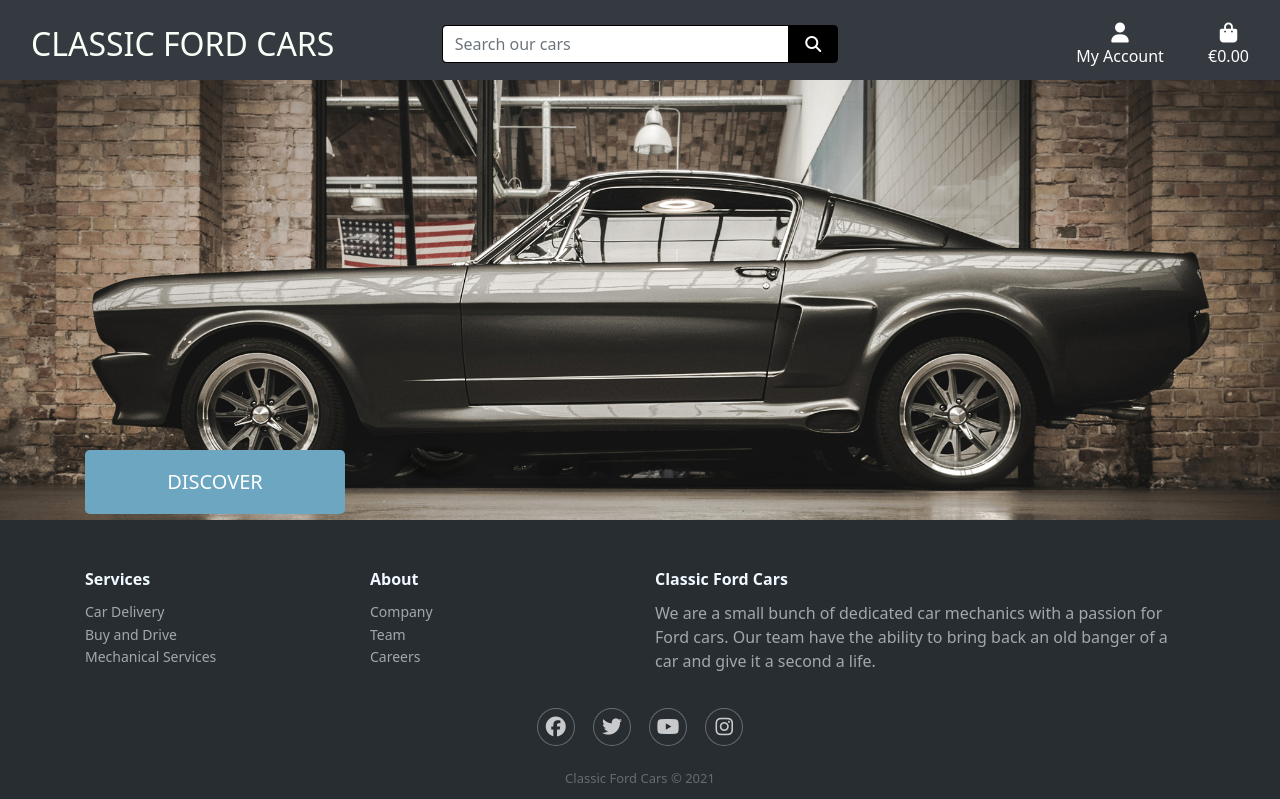
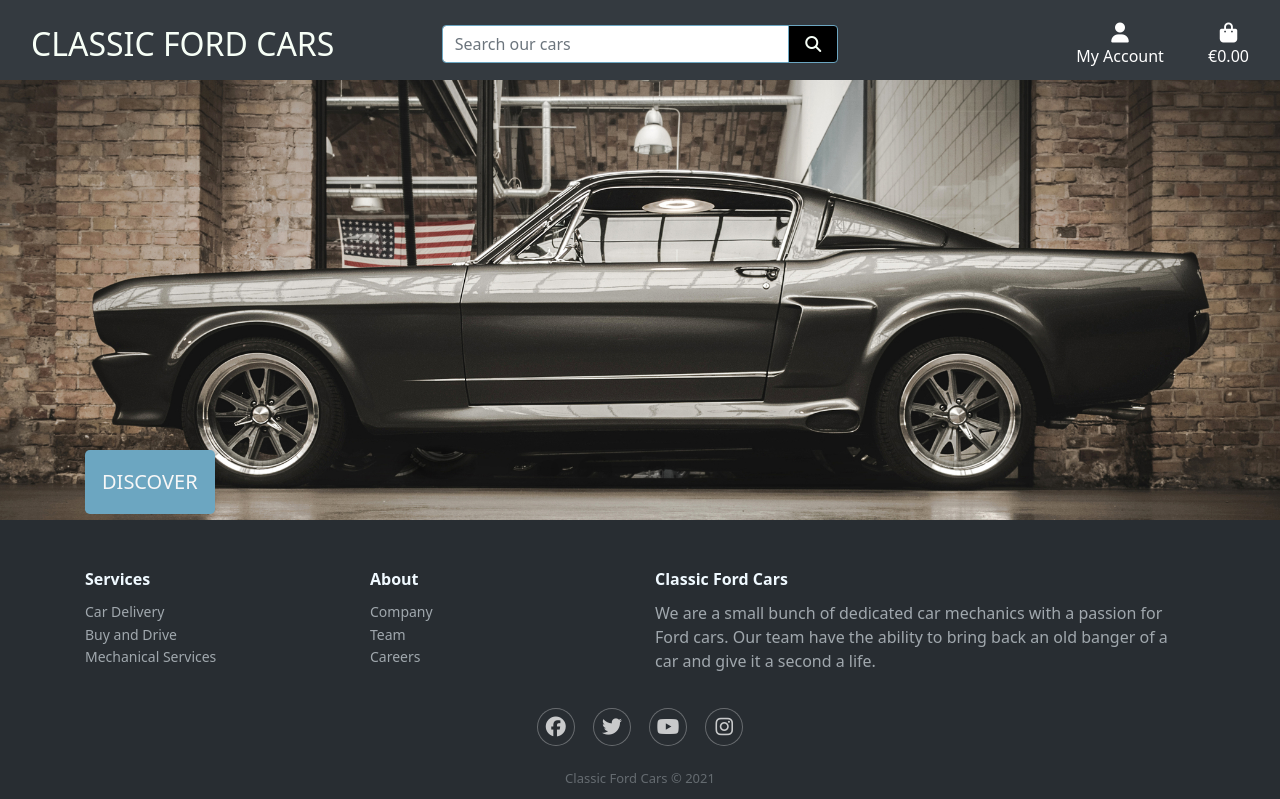
Before and after one commit to Code-Institute-Submissions/mickmccann-MS4-Classic-Ford-Cars_NovResub, a Django app: template home/templates/home/index.html in a window 1280 px wide. Shown: the top 799 px of the page. Run offline with Django 3.2, Linux system fonts and the light colour scheme; the template is opened without the code that fills it, so the values that code supplies are empty; parts of the project's set-up code (start-up, migrations or seed data) failed here and were passed over; some libraries are stand-ins or nearby versions.

Commit message:
Added Discover Now button with suitable styling and tests in TESTING.md

```diff
--- a/home/templates/home/index.html
+++ b/home/templates/home/index.html
@@ -11,15 +11,10 @@
 
 {% block content %}
 <div class="container">
-    <div class="row">
-        <div class="col-7 col-md-6">
-            <h4>
-                <a href="" class="discover-cars-btn btn btn-lg rounded-8 text-uppercase py-3">
-                    Discover
-                </a>
-            </h4>
-        </div>
-    </div>
+    <h4>
+        <a href="" class="discover-cars-btn btn btn-lg rounded-8 text-uppercase py-3">
+            Discover
+        </a>
+    </h4>
 </div>
-
 {% endblock %}
--- a/static/css/base.css
+++ b/static/css/base.css
@@ -9,10 +9,6 @@
     height: calc(100vh - 164px);
     color: #343434;
     font-family: 'Noto Sans', sans-serif;
-}
-
-.our-mechanics {
-    height: 100px;
 }
 
 /* from Bulma */
@@ -45,13 +41,12 @@
 
 .discover-cars-btn {
     background: #6ca6c1;
-    color: white;
-    min-width: 260px;
+    color: #f7f7f7;
 }
 
 .btn-black {
     background: black;
-    color: white;
+    color: #F7FFF7;
 }
 
 .discover-cars-btn:hover,
@@ -60,8 +55,8 @@
 .btn-black:hover,
 .btn-black:active,
 .btn-black:focus {
-    background: #222;
-    color: white;
+    background: #ffe66d;
+    color: #343434;
 }
 
 .text-black {
@@ -69,7 +64,7 @@
 }
 
 .border-black {
-    border: 1px solid black !important;
+    border: 1px solid #6ca6c1 !important;
 }
 
 
```
Also changed, not shown: TESTING.md (+16 -0 lines), wireframes/footer_lager.png (added), wireframes/footer_mobile.png (added), wireframes/footer_smaller.png (added).
